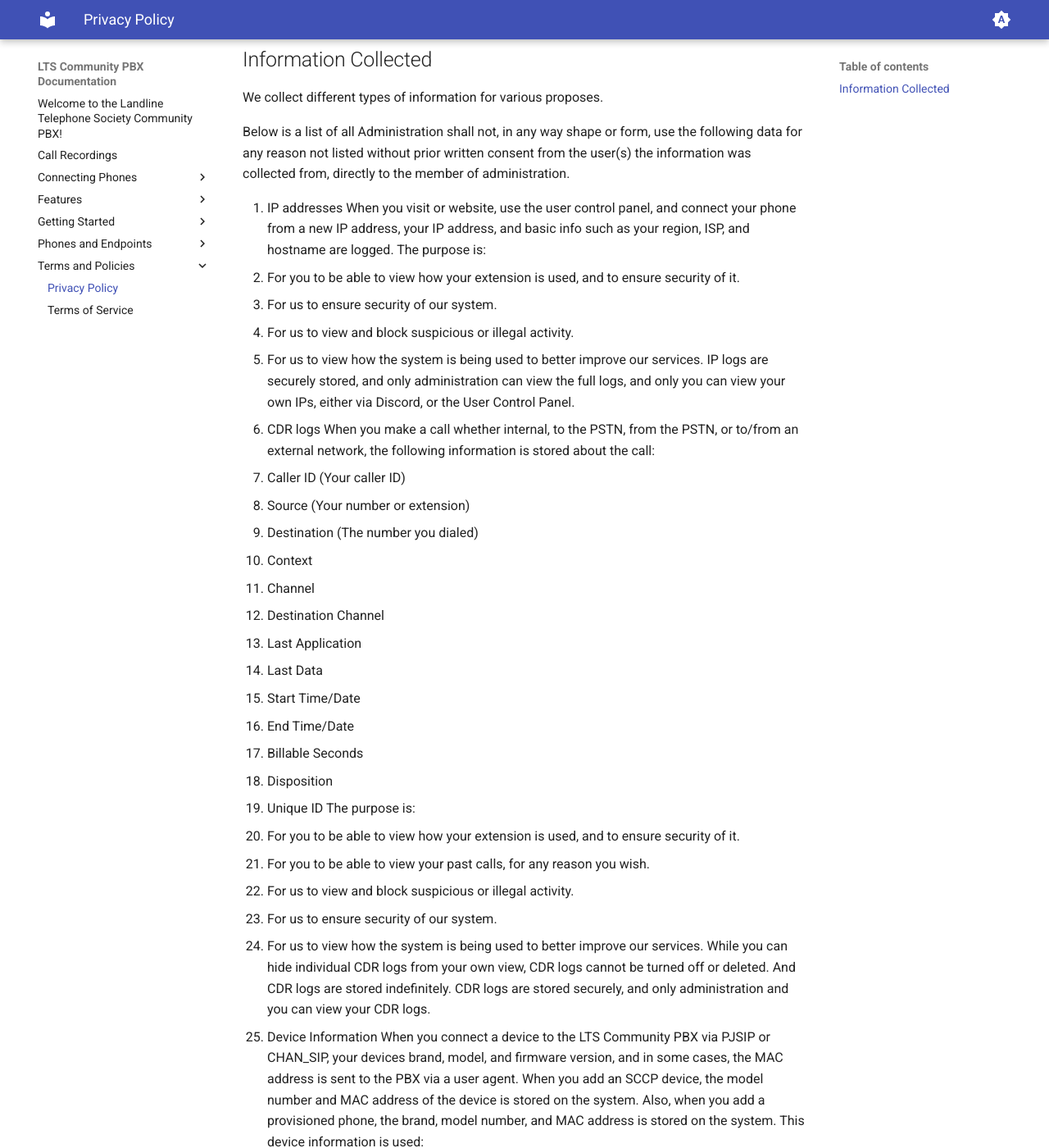
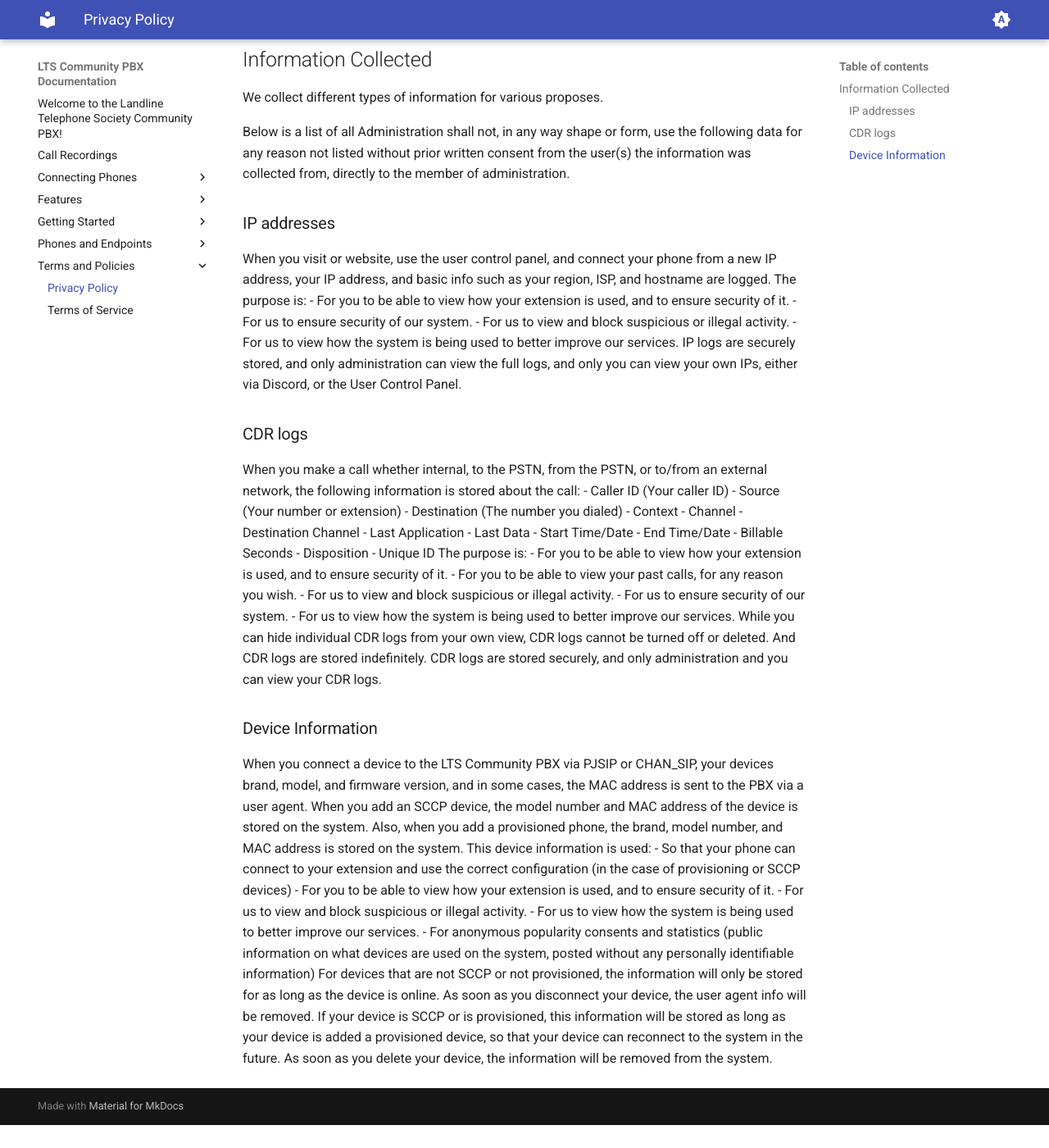
Before and after one commit to Landline-Telephone-Society/cpbx-documentation, an MkDocs documentation site: the page built from docs/Terms and Policies/privacypolicy.md, in a window 1280 px wide and 1400 px high, scrolled down 241 px. Shown: the whole window at 82% size. Built offline with MkDocs 1.6.1 and Material for MkDocs 9.7.7, drawn with Linux system fonts in a browser that asks for light colours; after the commit the page ends 1613 px from its top, so only the background shows below that; some of the changed lines change nothing that is shown; some of the changed text lies outside the part shown.

Commit message:
Update privacypolicy.md

```diff
--- a/docs/Terms and Policies/privacypolicy.md
+++ b/docs/Terms and Policies/privacypolicy.md
@@ -8,7 +8,7 @@
 
 Below is a list of all Administration shall not, in any way shape or form, use the following data for any reason not listed without prior written consent from the user(s) the information was collected from, directly to the member of administration.
 
-1. IP addresses
+### IP addresses
 When you visit or website, use the user control panel, and connect your phone from a new IP address, your IP address, and basic info such as your region, ISP, and hostname are logged. The purpose is:
 - For you to be able to view how your extension is used, and to ensure security of it.
 - For us to ensure security of our system.
@@ -16,7 +16,7 @@
 - For us to view how the system is being used to better improve our services.
 IP logs are securely stored, and only administration can view the full logs, and only you can view your own IPs, either via Discord, or the User Control Panel.
 
-2. CDR logs
+###  CDR logs
 When you make a call whether internal, to the PSTN, from the PSTN, or to/from an external network, the following information is stored about the call:
 - Caller ID (Your caller ID)
 - Source (Your number or extension)
@@ -39,7 +39,7 @@
 - For us to view how the system is being used to better improve our services.
 While you can hide individual CDR logs from your own view, CDR logs cannot be turned off or deleted. And CDR logs are stored indefinitely. CDR logs are stored securely, and only administration and you can view your CDR logs.
 
-3. Device Information
+### Device Information
 When you connect a device to the LTS Community PBX via PJSIP or CHAN_SIP, your devices brand, model, and firmware version, and in some cases, the MAC address is sent to the PBX via a user agent. When you add an SCCP device, the model number and MAC address of the device is stored on the system. Also, when you add a provisioned phone, the brand, model number, and MAC address is stored on the system. This device information is used:
 - So that your phone can connect to your extension and use the correct configuration (in the case of provisioning or SCCP devices)
 - For you to be able to view how your extension is used, and to ensure security of it.
```
